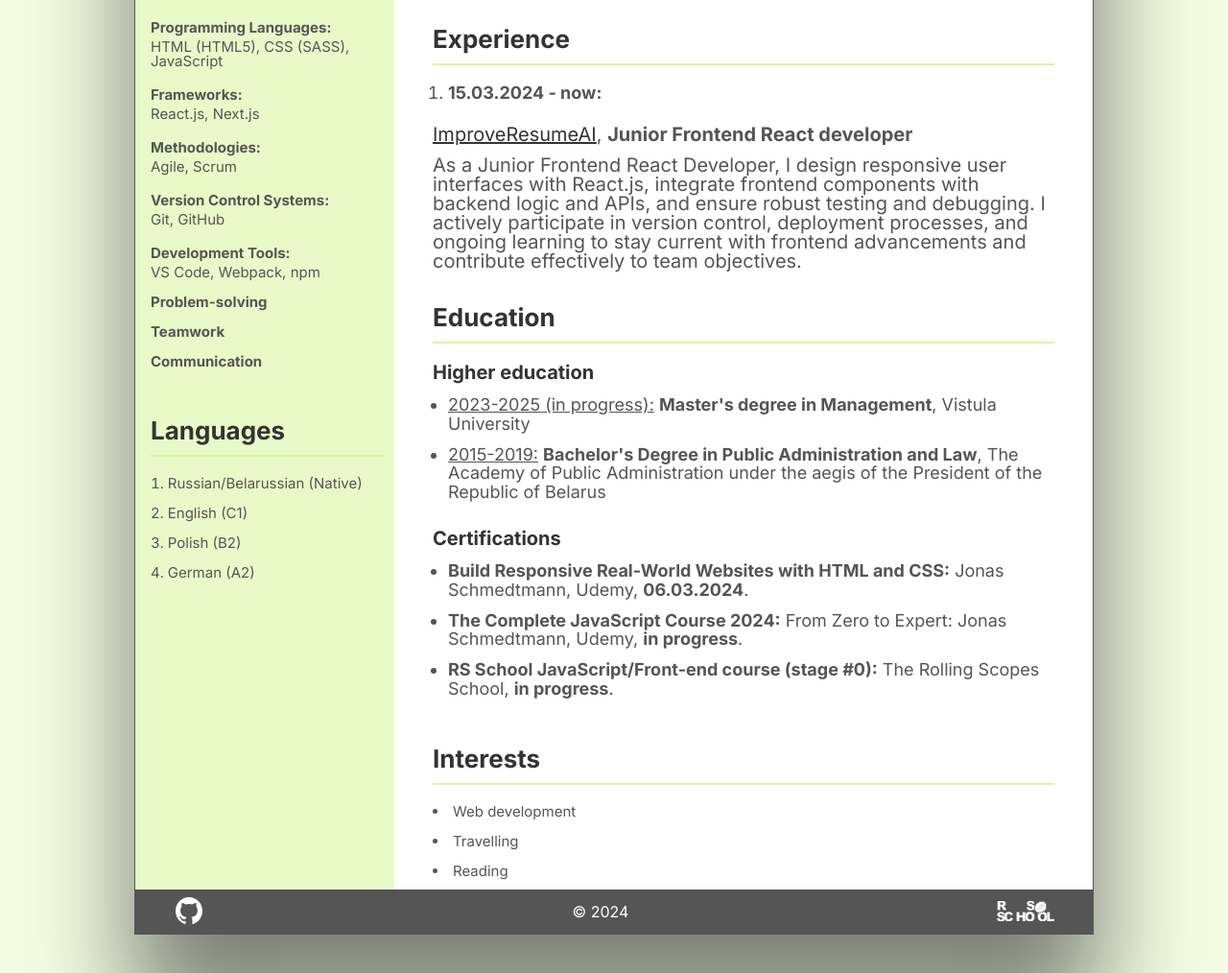
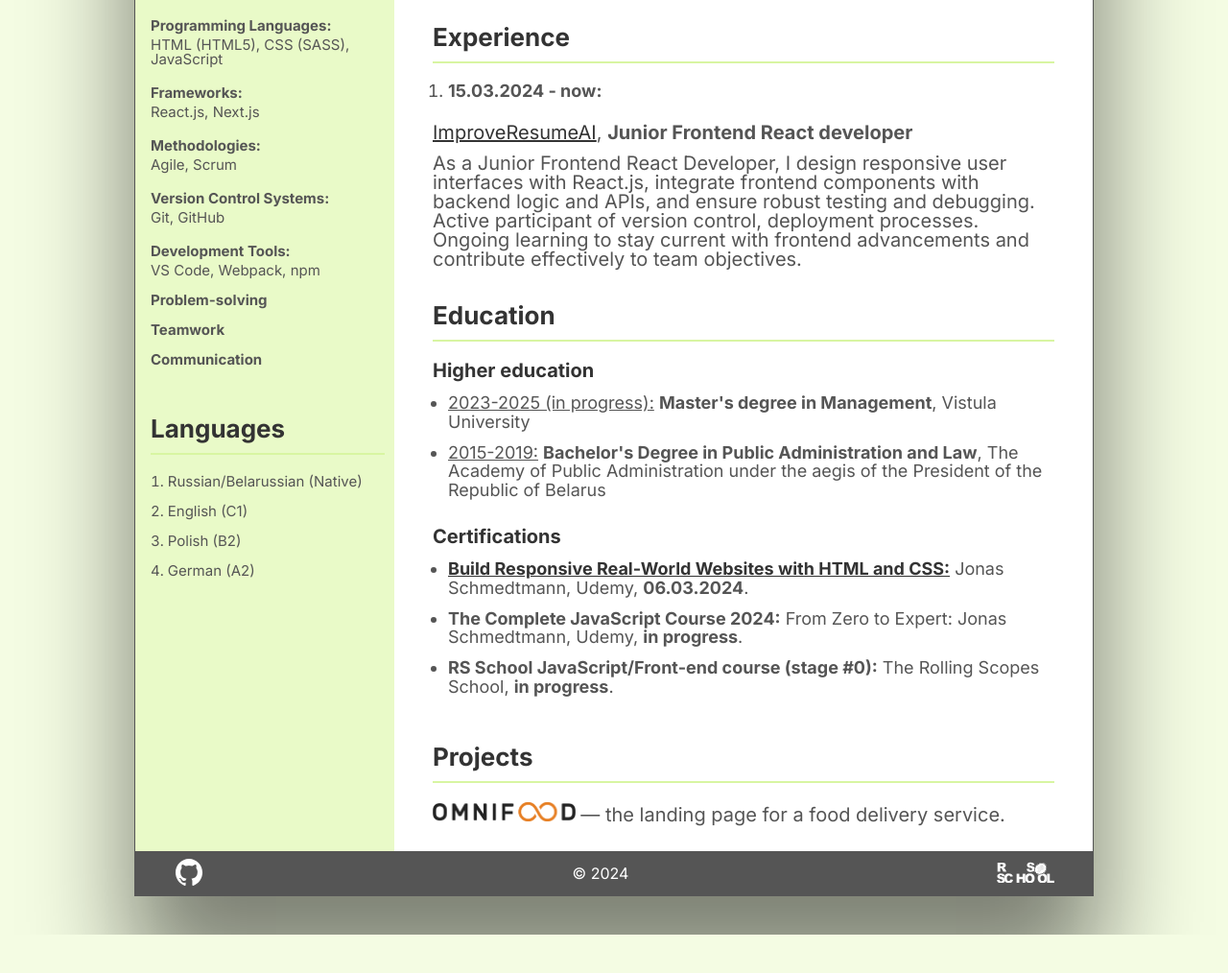
Before and after one commit to vladaliho/rsschool-cv, a plain HTML site: page index.html in a window 1280 px wide. Shown: the part 788-1802 px from the top of the page at 96% size. After the commit the page ends 1762 px from the top, so only its background shows below. Drawn offline with nearby package versions, Linux system fonts and the light colour scheme.

Commit message:
feat: add project

```diff
--- a/index.html
+++ b/index.html
@@ -15,7 +15,7 @@
     <header>
         <section class="name-photo">
             <div class="photo-block">
-        <img src="/rsschool-cv/photo/vlada-liho.jpeg" alt="vladaliho photo"
+        <img src="/rsschool-cv/img/vlada-liho.jpeg" alt="vladaliho photo"
         class="my-photo">
             </div>
             <div class="name-block">
@@ -45,7 +45,7 @@
     <li><strong class="list-item">Programming Languages:</strong> HTML (HTML5), CSS (SASS), JavaScript</li>
     <li><strong class="list-item">Frameworks:</strong> React.js, Next.js</li>
     <li><strong class="list-item">Methodologies:</strong> Agile, Scrum</li>
-    <li><strong class="list-item">Version Control Systems:</strong class="list-item"> Git, GitHub</li>
+    <li><strong class="list-item">Version Control Systems:</strong> Git, GitHub</li>
     <li><strong class="list-item">Development Tools:</strong> VS Code, Webpack, npm</li>
     <li><strong>Problem-solving</strong></li>
     <li><strong>Teamwork</strong></li>
@@ -77,14 +77,14 @@ const handleCopy = (text: string) => {
 </code></pre>
 
 <h2>Experience</h2>
-<section class="experience-section">
+<div class="experience-section">
     <ol class="experience-list"><li><strong>15.03.2024 - now:</strong></li></ol>
 <p><a href="https://improveresume.ai/">ImproveResumeAI</a>, <strong>Junior Frontend React developer</strong></p>
-<p>As a Junior Frontend React Developer, I design responsive user interfaces with React.js, integrate frontend components with backend logic and APIs, and ensure robust testing and debugging. I actively participate in version control, deployment processes, and ongoing learning to stay current with frontend advancements and contribute effectively to team objectives.</p>
-</section>
+<p>As a Junior Frontend React Developer, I design responsive user interfaces with React.js, integrate frontend components with backend logic and APIs, and ensure robust testing and debugging. Active participant of version control, deployment processes. Ongoing learning to stay current with frontend advancements and contribute effectively to team objectives.</p>
+</div>
 
 <h2>Education</h2>
-<section class="education-section">
+<div class="education-section">
 <h3>Higher education</h3>
 <ul class="education-list">
     <li><u>2023-2025 (in progress):</u>  <strong>Master's degree in Management</strong>, Vistula University</li>
@@ -93,18 +93,15 @@ const handleCopy = (text: string) => {
 
 <h3>Certifications</h3>
 <ul class="education-list">
-    <li><strong>Build Responsive Real-World Websites with HTML and CSS:</strong> Jonas Schmedtmann, Udemy, <strong>06.03.2024</strong>.</li>
+    <li><a href="/rsschool-cv/img/Udemy_Certificate_HTML_CSS_course.jpg"><strong>Build Responsive Real-World Websites with HTML and CSS:</strong></a> Jonas Schmedtmann, Udemy, <strong>06.03.2024</strong>.</li>
     <li><strong>The Complete JavaScript Course 2024:</strong> From Zero to Expert: Jonas Schmedtmann, Udemy, <strong>in progress</strong>.</li>
     <li><strong>RS School JavaScript/Front-end course (stage #0):</strong> The Rolling Scopes School, <strong>in progress</strong>.</li>
 </ul>
-</section>
+</div>
 
-<h2>Interests</h2>
-<ul class="bullet-points">
-    <li>Web development</li>
-    <li>Travelling</li>
-    <li>Reading</li>
-</ul>
+<h2>Projects</h2>
+<div class="projects-section">
+    <p><a href="https://omnifood-vladaliho.netlify.app/"><img class="omnifood-logo"  src="/rsschool-cv/img/omnifood-logo.png" alt="omnifood-logo"></a> — the landing page for a food delivery service.</p></div>
 </div>
 </div>
 </main>
--- a/style.css
+++ b/style.css
@@ -32,6 +32,10 @@ body {
     align-items: center;
     border-bottom: #c0eb75 solid 3px;
 
+}
+
+.photo-block {
+    max-height: 27rem;
 }
 
 .my-photo {
@@ -187,6 +191,14 @@ body {
     margin-bottom: 1.4rem;
 }
 
+.projects-section {
+    margin-bottom: 1.6rem;
+}
+
+.omnifood-logo {
+    height: 2rem;
+}
+
 
 .footer {
     display: flex;
```
Also changed, not shown: img/Udemy_Certificate_HTML_CSS_course.jpg (added), img/omnifood-logo.png (added), img/vlada-liho.jpeg (renamed from photo/vlada-liho.jpeg).
